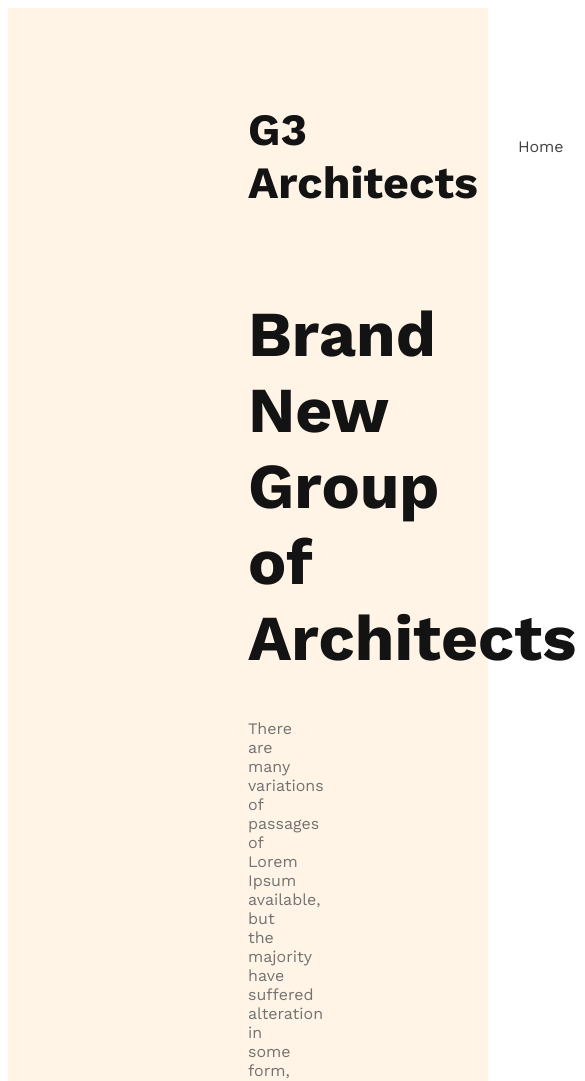
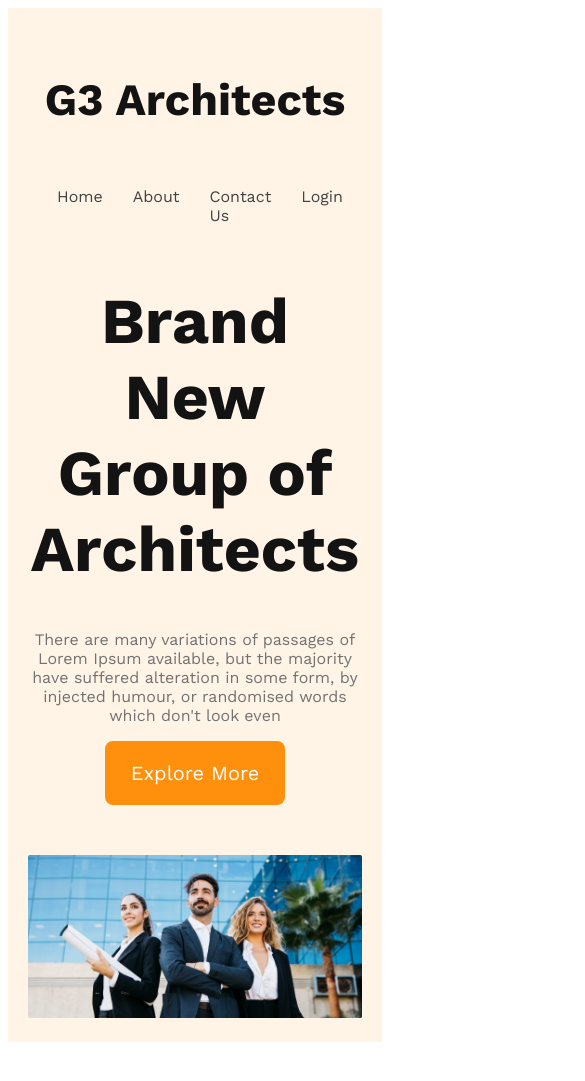
Before and after one commit to Shuvo0414/g3-architects-website, a plain HTML site: page index.html in a window 390 px wide. Shown: the top 1081 px of the page, 585 px wide, since content can reach past the window. After the commit the page ends 1050 px from the top, so only its background shows below. Drawn offline with nearby package versions, Linux system fonts and the light colour scheme.

Commit message:
finished the header section and responsive for mobile devices and medium devices

```diff
--- a/styles/architect.css
+++ b/styles/architect.css
@@ -14,8 +14,11 @@
     flex-shrink: 0;
     background-color: #FF900E;
     color: white;
+    padding: 20px 25px;
+    font-size: 1.25rem;
     border-radius: 8px;
     border: none;
+    cursor: pointer;
 }
 
 /* header styles */
@@ -71,3 +74,28 @@ nav li a {
     font-size: 1rem;
     font-weight: 400;
 }
+.banner img{
+    margin-top: 50px;
+    width: 100%;
+}
+
+/* responsive media queries */
+/* mobile devices */
+@media screen and (max-width: 576px) {
+    header{
+        padding: 20px;
+    }
+    nav{
+       flex-direction: column;
+    }
+}
+
+/* medium devicse */
+@media screen and (min-width:576px) and (max-width: 960px) {
+    header{
+        padding: 50px;
+    }
+    nav{
+        flex-direction: column;
+    }
+}
```
